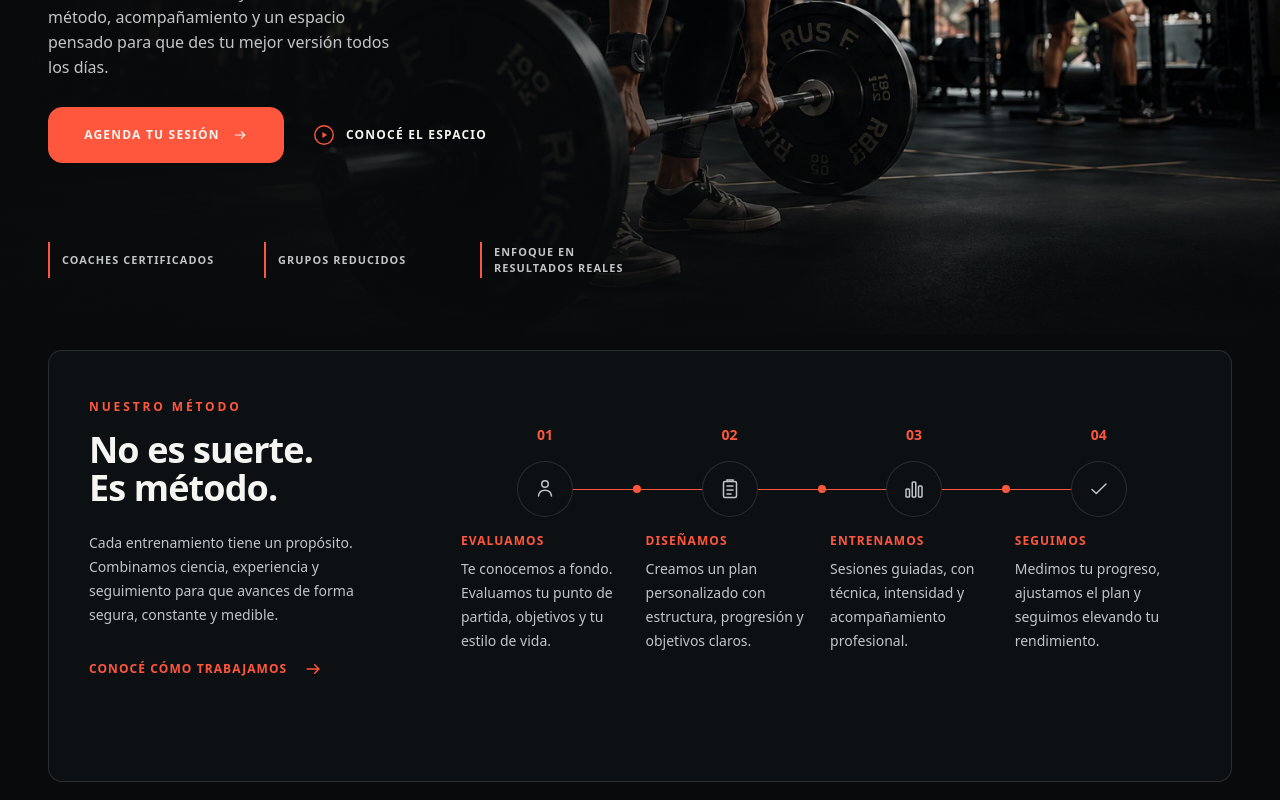
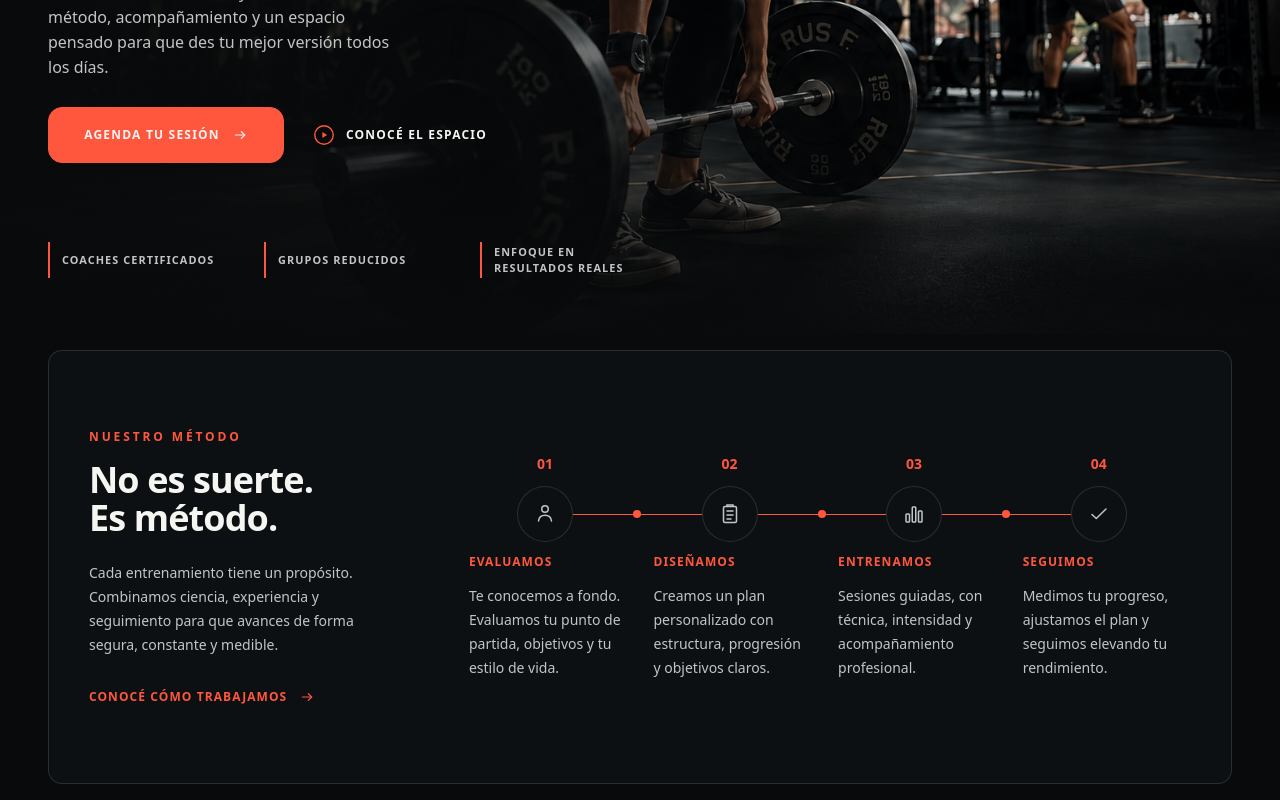
Before and after one commit to ezexgonzalez/eze-demo-gimnasio, a React (Vite) app: page / in a window 1280 px wide. Shown: the part 466-1266 px from the top of the page. Built offline with nearby package versions, Linux system fonts and the light colour scheme.

Commit message:
fix metodo

```diff
--- a/src/components/sections/MethodSection.jsx
+++ b/src/components/sections/MethodSection.jsx
@@ -82,15 +82,15 @@ function EditorialAction({ label, mobile = false }) {
       <div className="mt-8 flex items-center text-[0.6875rem] font-bold tracking-[0.09em] text-[var(--theme-accent)]">
         <span>{label}</span>
         <span aria-hidden="true" className="mx-4 h-px min-w-4 flex-1 bg-[var(--theme-accent)]" />
-        <ArrowRightIcon className="size-5 shrink-0" />
+        <ArrowRightIcon className="size-4 shrink-0" />
       </div>
     )
   }
 
   return (
-    <div className="mt-8 inline-flex items-center gap-4 text-xs font-bold tracking-[0.09em] text-[var(--theme-accent)]">
+    <div className="mt-8 inline-flex w-fit max-w-full items-center gap-3 whitespace-nowrap text-xs font-bold tracking-[0.09em] text-[var(--theme-accent)]">
       <span>{label}</span>
-      <ArrowRightIcon className="size-5" />
+      <ArrowRightIcon className="size-4 shrink-0" />
     </div>
   )
 }
@@ -157,8 +157,8 @@ export function MethodSection() {
             <EditorialAction label={method.action} mobile />
           </div>
 
-          <div className="hidden lg:grid lg:grid-cols-[29%_67%] lg:items-center lg:justify-between">
-            <div>
+          <div className="hidden lg:grid lg:min-h-[21rem] lg:grid-cols-[28%_67%] lg:items-center lg:gap-x-[5%]">
+            <div className="flex min-w-0 flex-col items-start justify-center">
               <Eyebrow>{method.eyebrow}</Eyebrow>
               <h2 className="mt-4 text-[2.25rem] font-bold leading-[1.05] tracking-[-0.025em] text-[var(--theme-text)]">
                 {method.title.map((line) => (
@@ -173,67 +173,44 @@ export function MethodSection() {
               <EditorialAction label={method.action} />
             </div>
 
-            <div>
-              <div className="grid grid-cols-4">
-                {method.steps.map((step) => (
-                  <span
-                    className="text-center text-sm font-bold text-[var(--theme-accent)]"
-                    key={step.number}
-                  >
-                    {step.number}
-                  </span>
-                ))}
-              </div>
-
-              <div className="relative mt-4 grid h-14 grid-cols-4 items-center">
+            <ol className="relative grid grid-cols-4">
               <span
                 aria-hidden="true"
-                  className="absolute left-[12.5%] right-[12.5%] top-1/2 h-px bg-[var(--theme-accent)]"
+                className="absolute left-[12.5%] right-[12.5%] top-[3.75rem] h-px bg-[var(--theme-accent)]"
               />
               {[25, 50, 75].map((position) => (
                 <span
                   aria-hidden="true"
-                    className="absolute top-1/2 z-10 size-2 -translate-x-1/2 -translate-y-1/2 rounded-full bg-[var(--theme-accent)]"
+                  className="absolute top-[3.75rem] z-10 size-2 -translate-x-1/2 -translate-y-1/2 rounded-full bg-[var(--theme-accent)]"
                   key={position}
                   style={{ left: `${position}%` }}
                 />
               ))}
+
               {method.steps.map((step, index) => {
                 const StepIcon = methodIcons[index]
 
                 return (
-                    <span
-                      className="relative z-10 mx-auto flex size-14 items-center justify-center rounded-full border border-[var(--theme-border)] bg-[var(--theme-surface)]"
+                  <li
+                    className="relative z-10 grid min-w-0 grid-rows-[1.25rem_3.5rem_1.125rem_auto] gap-y-3"
                     key={step.number}
                   >
+                    <span className="text-center text-sm font-bold text-[var(--theme-accent)]">
+                      {step.number}
+                    </span>
+                    <span className="relative z-20 mx-auto flex size-14 items-center justify-center rounded-full border border-[var(--theme-border)] bg-[var(--theme-surface)]">
                       <StepIcon className="size-6 text-[var(--theme-secondary)]" />
                     </span>
+                    <h3 className="w-full max-w-[9.5rem] justify-self-center text-left text-xs font-bold tracking-[0.09em] text-[var(--theme-accent)]">
+                      {step.title}
+                    </h3>
+                    <p className="w-full max-w-[9.5rem] justify-self-center text-left text-sm leading-6 text-[var(--theme-secondary)]">
+                      {step.description}
+                    </p>
+                  </li>
                 )
               })}
-              </div>
-
-              <div className="mt-4 grid grid-cols-4">
-                {method.steps.map((step) => (
-                  <h3
-                    className="mx-auto w-full max-w-[10.5rem] text-left text-xs font-bold tracking-[0.09em] text-[var(--theme-accent)]"
-                    key={step.number}
-                  >
-                    {step.title}
-                  </h3>
-                ))}
-              </div>
-
-              <div className="mt-2 grid grid-cols-4">
-                {method.steps.map((step) => (
-                  <p
-                    className="mx-auto w-full max-w-[10.5rem] text-sm leading-6 text-[var(--theme-secondary)]"
-                    key={step.number}
-                  >
-                    {step.description}
-                  </p>
-                ))}
-              </div>
-            </div>
+            </ol>
           </div>
         </div>
       </Container>
```
Lines whose indentation alone changed are shown as unchanged.
